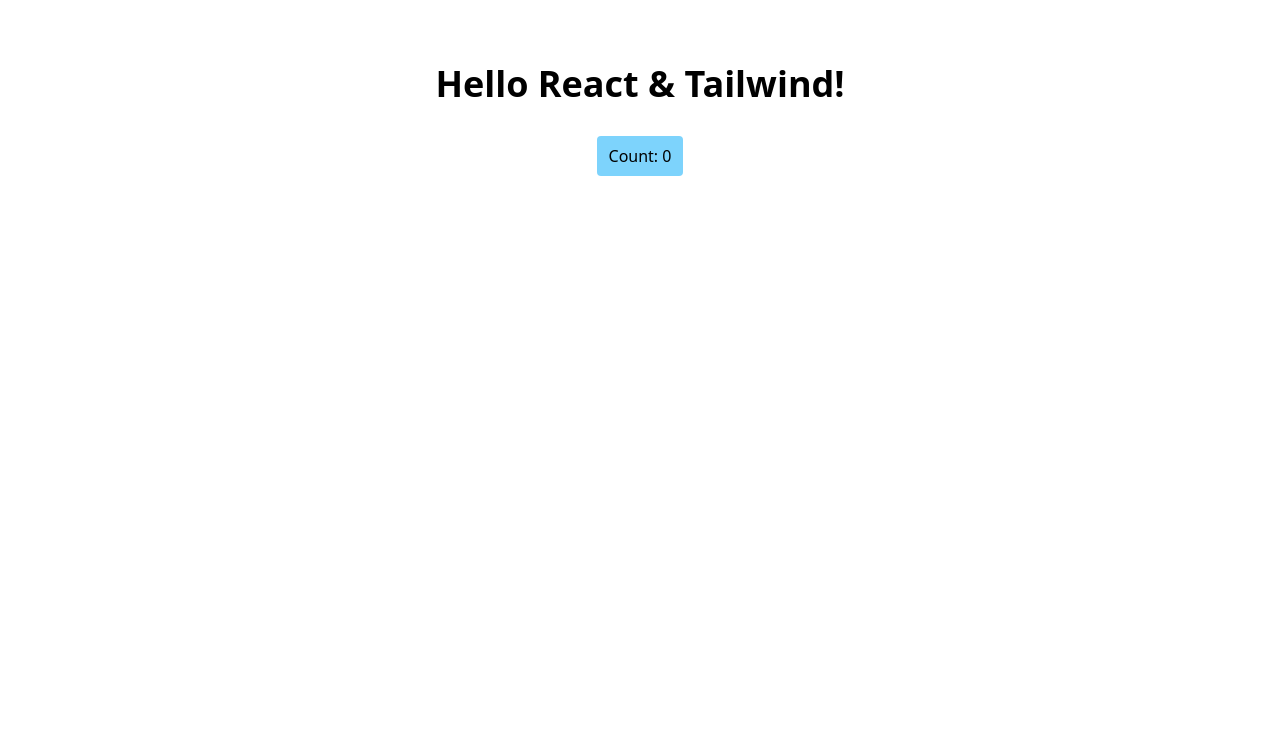
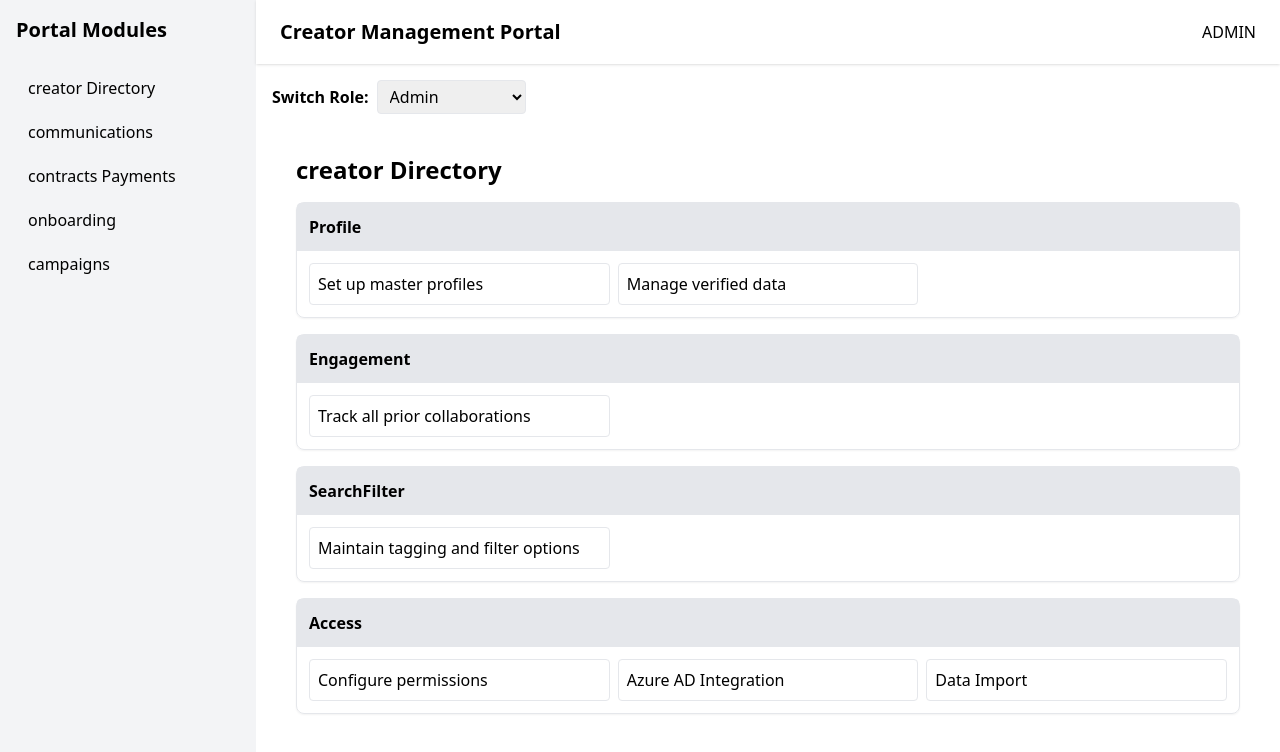
Before and after one commit to shubhabsharmazs/Creator-Portal-Network, a React (Vite) app: page / in a window 1280 px wide. Shown: the top 752 px of the page. Built offline with nearby package versions, Linux system fonts and the light colour scheme.

Commit message:
Sandbox snapshot commit

```diff
--- a/src/App.tsx
+++ b/src/App.tsx
@@ -1,21 +1,240 @@
-import { useState } from "react";
+import React, { useState } from "react";
+import "./index.css";
 
-function App() {
-  const [count, setCount] = useState(0);
+// --- Mock Data: All Features per Module per Role ---
+const features: Record<string, Record<string, Record<string, string[]>>> = {
+  admin: {
+    creatorDirectory: {
+      Profile: ["Set up master profiles", "Manage verified data"],
+      Engagement: ["Track all prior collaborations"],
+      SearchFilter: ["Maintain tagging and filter options"],
+      Access: ["Configure permissions", "Azure AD Integration", "Data Import"],
+    },
+    communications: {
+      Messaging: ["Configure messaging policies and templates"],
+      Notifications: ["Configure triggers and rules"],
+      FileSharing: ["Manage storage, permissions, allowed file types"],
+      Templates: ["Maintain approved communication templates"],
+      Broadcast: ["Configure group messaging"],
+      Integration: ["Email/Teams integration setup"],
+    },
+    contractsPayments: {
+      Contracts: [
+        "Maintain legal-approved contract templates",
+        "Configure auto-population of fields",
+      ],
+      ESignature: ["Configure e-signature workflow"],
+      Payments: [
+        "Define payment policies and schedules",
+        "Monitor payment dashboard",
+        "Budget tracker",
+      ],
+      Repository: ["Maintain searchable contract repository"],
+    },
+    onboarding: {
+      SelfService: ["Configure onboarding flow", "Vetting & verification"],
+      Account: ["Define required fields", "Resource hub setup"],
+      Policies: ["Maintain platform terms, NDA, code of conduct"],
+      ProgramTagging: ["Define program tiers and tags"],
+    },
+    campaigns: {
+      Briefs: ["Maintain brief templates", "Oversee campaign creation"],
+      Content: ["Review submissions", "Provide feedback"],
+      Tracking: ["Monitor campaign deliverables", "Campaign status dashboard"],
+      Product: ["Manage product dispatch and tracking"],
+    },
+  },
+  msUser: {
+    creatorDirectory: {
+      Profile: ["Discover and view relevant creators", "Check past engagement"],
+      Engagement: ["Review creator history for campaign decisions"],
+      SearchFilter: [
+        "Locate and shortlist creators using tags, niches, past campaigns",
+      ],
+    },
+    communications: {
+      Messaging: ["Chat and collaborate directly with creators"],
+      Notifications: [
+        "Receive alerts for messages, tasks, approvals, campaign status",
+      ],
+      FileSharing: ["Share briefs, creative assets, and documents"],
+      Templates: ["Use templates for consistent messaging"],
+      Broadcast: ["Send announcements/updates to multiple creators"],
+      Integration: ["Communicate via integrated Microsoft tools"],
+    },
+    contractsPayments: {
+      Contracts: [
+        "Generate campaign-specific contracts",
+        "Negotiate edits based on creator inputs",
+      ],
+      ESignature: ["Send contracts for signing"],
+      Payments: ["Set payout terms", "Track campaign-level payment progress"],
+      Repository: ["Access signed contracts relevant to campaigns"],
+    },
+    onboarding: {
+      SelfService: ["Invite new creators to join the portal"],
+      ProgramTagging: ["Assign creators to campaigns or groups"],
+    },
+    campaigns: {
+      Briefs: ["Create campaign briefs and add creators"],
+      Content: ["Review submitted pitches", "Provide feedback on drafts"],
+      Tracking: ["Track campaign-level deliverables"],
+      Product: ["Manage product dispatch and tracking"],
+    },
+  },
+  creator: {
+    creatorDirectory: {
+      Profile: [
+        "View and update own profile",
+        "Link channels",
+        "Review engagement history",
+      ],
+    },
+    communications: {
+      Messaging: ["Send/receive messages", "Collaborate on drafts"],
+      Notifications: ["Receive alerts for briefs, deliverables, feedback"],
+      FileSharing: ["Upload content deliverables", "Review shared resources"],
+      Broadcast: ["Receive announcements/updates"],
+    },
+    contractsPayments: {
+      Contracts: ["Sign contracts digitally"],
+      Payments: ["View payment schedule, expected dates, completed payments"],
+      Repository: ["View own signed contracts"],
+    },
+    onboarding: {
+      Account: [
+        "Complete account setup",
+        "Fill out profile info and social handles",
+      ],
+      Policies: ["Accept digital agreements to comply with policies"],
+      Financial: ["Provide payment info and tax forms"],
+    },
+    campaigns: {
+      Briefs: ["View campaign briefs assigned to them"],
+      Content: ["Submit content drafts", "Submit pitches/ideas"],
+      Tracking: ["Track own tasks and submission status"],
+      Product: ["Confirm receipt of products and deliverables"],
+    },
+  },
+};
+
+// --- Feature Section Component (Collapsible) ---
+const FeatureSection: React.FC<{ title: string; features: string[] }> = ({
+  title,
+  features,
+}) => {
+  const [open, setOpen] = useState(true);
+  return (
+    <div className="mb-4 border rounded-lg shadow-sm">
+      <button
+        className="w-full text-left p-3 bg-gray-200 font-semibold hover:bg-gray-300 rounded-t"
+        onClick={() => setOpen(!open)}
+      >
+        {title}
+      </button>
+      {open && (
+        <div className="p-3 grid grid-cols-1 md:grid-cols-2 lg:grid-cols-3 gap-2">
+          {features.map((f, i) => (
+            <div
+              key={i}
+              className="border p-2 rounded hover:shadow-md transition"
+            >
+              {f}
+            </div>
+          ))}
+        </div>
+      )}
+    </div>
+  );
+};
+
+// --- Module Page Component ---
+const ModulePage: React.FC<{ moduleName: string; role: string }> = ({
+  moduleName,
+  role,
+}) => {
+  const sections = features[role][moduleName];
+  return (
+    <div className="p-6 overflow-auto">
+      <h2 className="text-2xl font-bold mb-4">
+        {moduleName.replace(/([A-Z])/g, " $1")}
+      </h2>
+      {Object.entries(sections).map(([sectionTitle, featureList]) => (
+        <FeatureSection
+          key={sectionTitle}
+          title={sectionTitle}
+          features={featureList}
+        />
+      ))}
+    </div>
+  );
+};
+
+// --- Sidebar Component ---
+const Sidebar: React.FC<{ setModule: (mod: string) => void }> = ({
+  setModule,
+}) => {
+  const modules = [
+    "creatorDirectory",
+    "communications",
+    "contractsPayments",
+    "onboarding",
+    "campaigns",
+  ];
+  return (
+    <div className="w-64 h-screen bg-gray-100 p-4 overflow-auto">
+      <h1 className="text-xl font-bold mb-6">Portal Modules</h1>
+      {modules.map((mod) => (
+        <button
+          key={mod}
+          className="block w-full text-left py-2 px-3 hover:bg-gray-200 rounded mb-1"
+          onClick={() => setModule(mod)}
+        >
+          {mod.replace(/([A-Z])/g, " $1")}
+        </button>
+      ))}
+    </div>
+  );
+};
+
+// --- Header Component ---
+const Header: React.FC<{ role: string }> = ({ role }) => (
+  <div className="h-16 bg-white shadow flex items-center justify-between px-6">
+    <h2 className="text-xl font-semibold">Creator Management Portal</h2>
+    <span className="font-medium">{role.toUpperCase()}</span>
+  </div>
+);
+
+// --- Main App ---
+const App: React.FC = () => {
+  const [role, setRole] = useState<string>("admin"); // admin, msUser, creator
+  const [module, setModule] = useState<string>("creatorDirectory");
 
   return (
-    <main className="flex flex-col items-center gap-8 py-16 max-w-[1280px] mx-auto">
-      <h1 className="text-4xl font-bold">Hello React & Tailwind!</h1>
-      <div className="flex flex-row items-center gap-6">
-        <button
-          className="bg-sky-300 px-3 py-2 rounded hover:bg-sky-400"
-          onClick={() => setCount(count + 1)}
-        >
-          Count: {count}
-        </button>
+    <div className="flex h-screen">
+      <Sidebar setModule={setModule} />
+      <div className="flex-1 flex flex-col">
+        <Header role={role} />
+        <div className="p-4 overflow-auto flex-1">
+          {/* Role Switcher */}
+          <div className="mb-4">
+            <span className="mr-2 font-semibold">Switch Role:</span>
+            <select
+              value={role}
+              onChange={(e) => setRole(e.target.value)}
+              className="border rounded px-2 py-1"
+            >
+              <option value="admin">Admin</option>
+              <option value="msUser">Microsoft User</option>
+              <option value="creator">Creator</option>
+            </select>
+          </div>
+          {/* Module Content */}
+          <ModulePage moduleName={module} role={role} />
+        </div>
       </div>
-    </main>
+    </div>
   );
-}
+};
 
 export default App;
```
